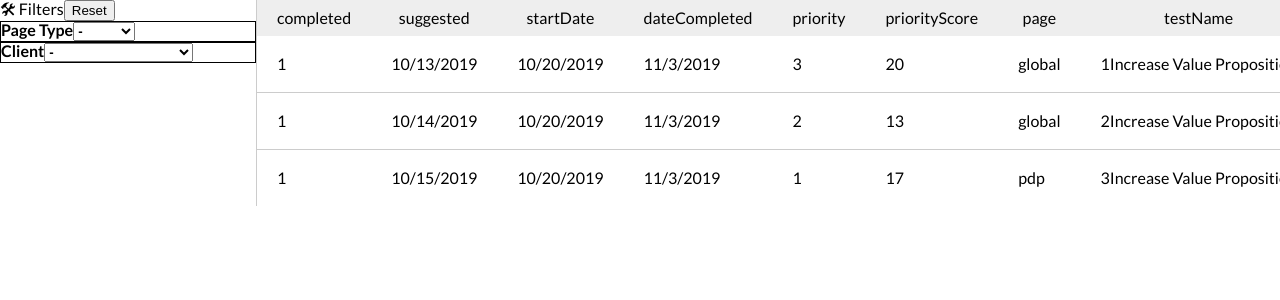
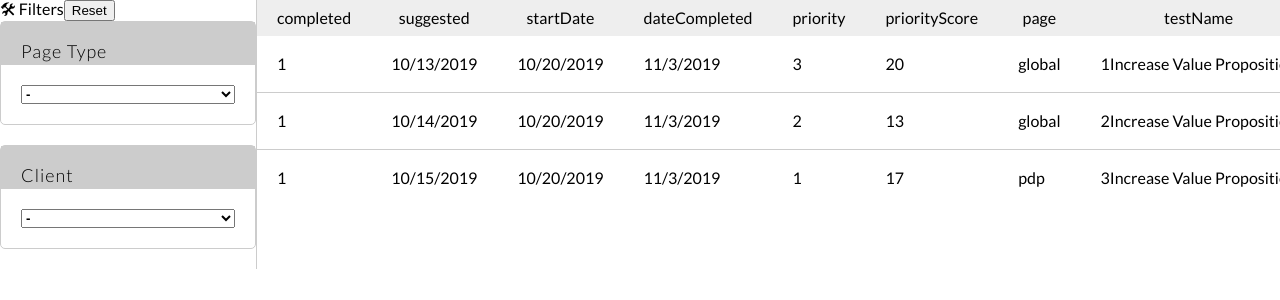
Before and after one commit to jonathantcallahan/cro-database, a React (Create React App) app in the folder cro-database-client/: page / in a window 1280 px wide. Shown: the top 300 px of the page. Built offline with nearby package versions, Linux system fonts and the light colour scheme.

Commit message:
began styling of filters

```diff
--- a/cro-database-client/src/components/DropdownFilter.js
+++ b/cro-database-client/src/components/DropdownFilter.js
@@ -2,15 +2,26 @@ import React from 'react';
 import styled from 'styled-components';
 
 const StyledDropdownFilter = styled.div`
-    border: 1px solid black;
+    border: 1px solid #ccc;
+    display: flex;
+    flex-direction: column;
+    margin-bottom: 20px;
+    border-radius: 5px;
 `
+const filterPadding = "20px";
 
 const StyledFilterTitle = styled.span`
     font-weight: bold;
+    background: #ccc;
+    padding: ${filterPadding} ${filterPadding} 5px ${filterPadding};
+    font-weight: 300;
+    font-size: 18px;
+    letter-spacing: 1px;
 `
 
 const StyledSelect = styled.select`
     font-weight: bold;
+    margin: ${filterPadding} ${filterPadding} ${filterPadding} ${filterPadding};
 `
 
 export default class DropdownFilter extends React.Component {
```
